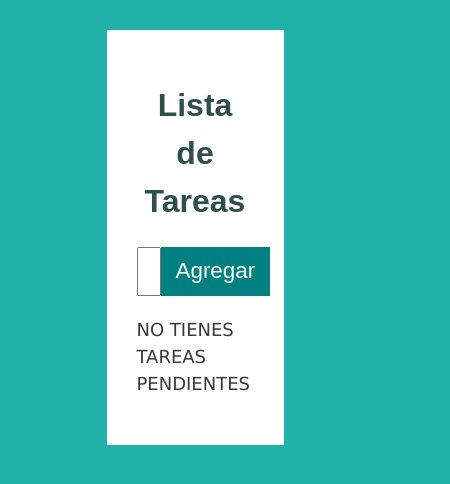
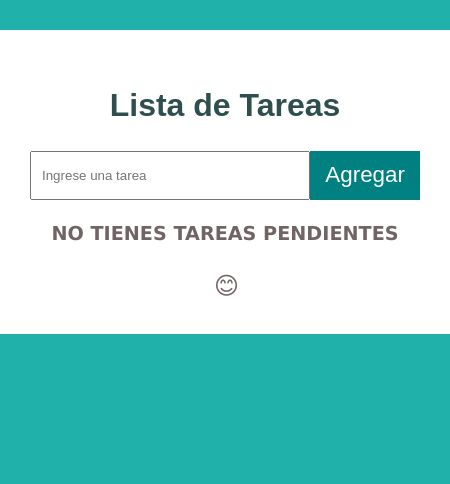
Before and after one commit to AngelChaile/Lista_de_tareas, a plain HTML site: page index.html in a window 390 px wide. Shown: the whole page, 450 px wide, since content can reach past the window. Drawn offline with Linux system fonts and the light colour scheme.

Commit message:
agregado de responsive para pantallas mas pequeñas

```diff
--- a/main.js
+++ b/main.js
@@ -27,7 +27,7 @@ btnAdd.addEventListener("click", (e) =>{
 function addDeleteBtn() {
   const btnDelete = document.createElement("button");
 
-  btnDelete.textContent = "X";
+  btnDelete.textContent = "🗑️";
   btnDelete.className = "btn-delete";
 
   btnDelete.addEventListener("click", (e) => {
--- a/style.css
+++ b/style.css
@@ -1,7 +1,7 @@
 body {
     margin: 0;
     padding: 0;
-    font-size: 16px;
+    font-size: 1rem;
     font-family: Arial, Helvetica, sans-serif;
     line-height: 1.5;
     background-color: lightseagreen;
@@ -16,7 +16,7 @@ body {
   .container {
     margin-top: 30px;
     margin-bottom: 30px;
-    width: 30%;
+    width: 80%;
     margin-left: auto;
     margin-right: auto;
     background-color: white;
@@ -36,7 +36,7 @@ body {
   input {
     padding: 15px 10px;
     outline: none;
-    width: 350%;
+    width: 100%;
   }
 
   .li-container {
@@ -74,7 +74,7 @@ body {
     outline: none;
     border-top-right-radius: 10px;
     border-bottom-right-radius: 10px;
-    width: 10%;
+    width: 20%;
     font-size: 1.2em;
   }
 
@@ -99,8 +99,24 @@ body {
   }
 
   .empty {
-    color: rgb(59, 56, 56);
-    font-family:'Lucida Sans', 'Lucida Sans Regular', 'Lucida Grande', 'Lucida Sans Unicode', Geneva, Verdana, sans-serif;
-    font-size: 18px;
-    /* color: darkslategrey; */
+    color: rgb(113 100 100);
+    font-family: 'Lucida Sans', 'Lucida Sans Regular', 'Lucida Grande', 'Lucida Sans Unicode', Geneva, Verdana, sans-serif;
+    font-size: 1.2rem;
+    font-weight: bold;
+    text-align: center;
+    margin-top: 10px;
   }
+
+  .empty::after {
+    content: "😊"; /* Unicode para el emoji de una carita sonriente */
+    font-size: 24px; /* Tamaño del emoji */
+    margin-left: 3px; /* Espaciado entre el texto y el emoji */
+  }
+
+
+  @media screen and (max-width: 768px) {
+    /* Cambios específicos para pantallas más pequeñas (ej. tablet, móvil) */
+    .container {
+      width: 100%;
+    }
+  }
```
Also changed, not shown: index.html (+1 -0 lines).
